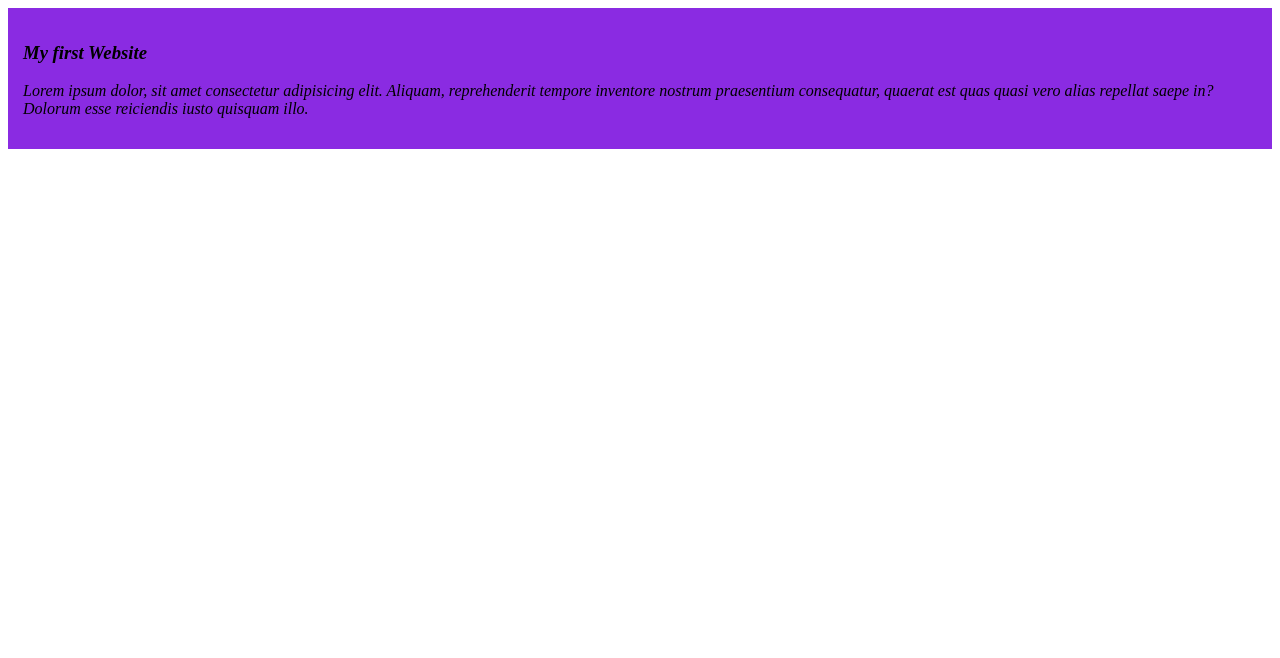
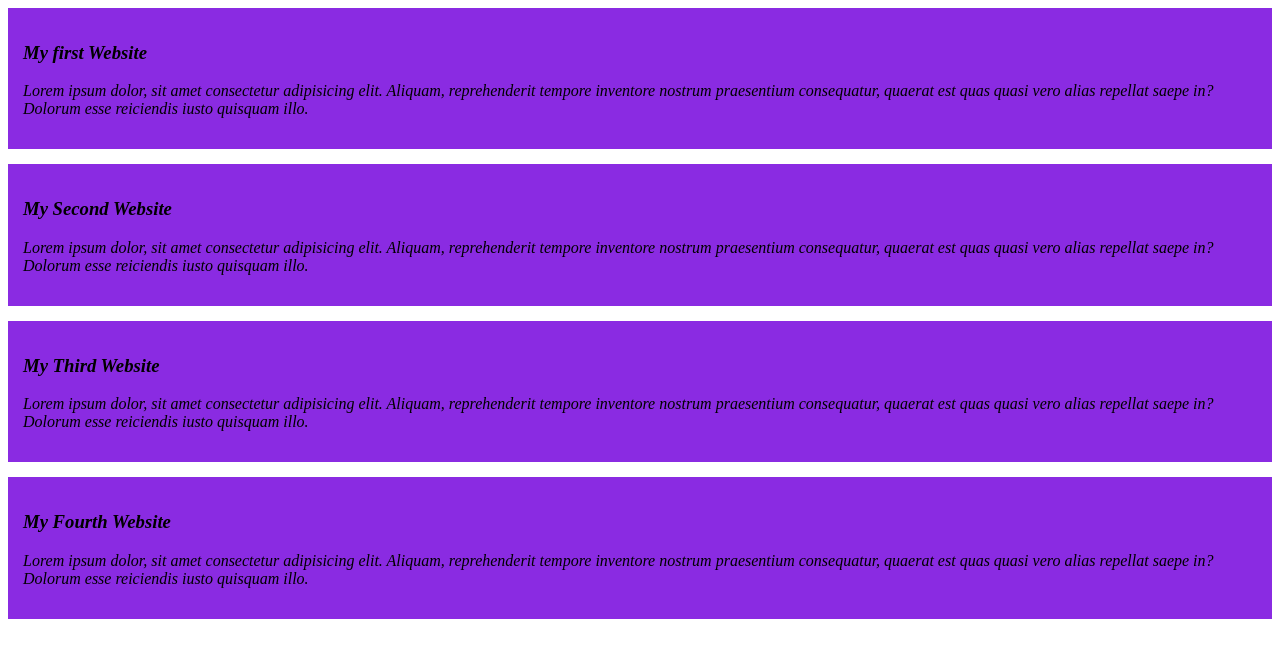
Before and after one commit to Iftakhar24/my-first-github-repo, a plain HTML site: page index.html in a window 1280 px wide. Drawn offline with Linux system fonts and the light colour scheme.

Commit message:
added the Second blog

```diff
--- a/Styles/blog.css
+++ b/Styles/blog.css
@@ -2,4 +2,5 @@ div{
   background-color: blueviolet;
   padding: 15px;
   font-style: oblique;
+  margin-bottom: 15px;
 }
--- a/index.html
+++ b/index.html
@@ -11,5 +11,17 @@
     <h3>My first Website</h3>
     <p>Lorem ipsum dolor, sit amet consectetur adipisicing elit. Aliquam, reprehenderit tempore inventore nostrum praesentium consequatur, quaerat est quas quasi vero alias repellat saepe in? Dolorum esse reiciendis iusto quisquam illo.</p>
   </div>
+  <div>
+    <h3>My Second Website</h3>
+    <p>Lorem ipsum dolor, sit amet consectetur adipisicing elit. Aliquam, reprehenderit tempore inventore nostrum praesentium consequatur, quaerat est quas quasi vero alias repellat saepe in? Dolorum esse reiciendis iusto quisquam illo.</p>
+  </div>
+  <div>
+    <h3>My Third Website</h3>
+    <p>Lorem ipsum dolor, sit amet consectetur adipisicing elit. Aliquam, reprehenderit tempore inventore nostrum praesentium consequatur, quaerat est quas quasi vero alias repellat saepe in? Dolorum esse reiciendis iusto quisquam illo.</p>
+  </div>
+  <div>
+    <h3>My Fourth Website</h3>
+    <p>Lorem ipsum dolor, sit amet consectetur adipisicing elit. Aliquam, reprehenderit tempore inventore nostrum praesentium consequatur, quaerat est quas quasi vero alias repellat saepe in? Dolorum esse reiciendis iusto quisquam illo.</p>
+  </div>
 </body>
 </html>
```
